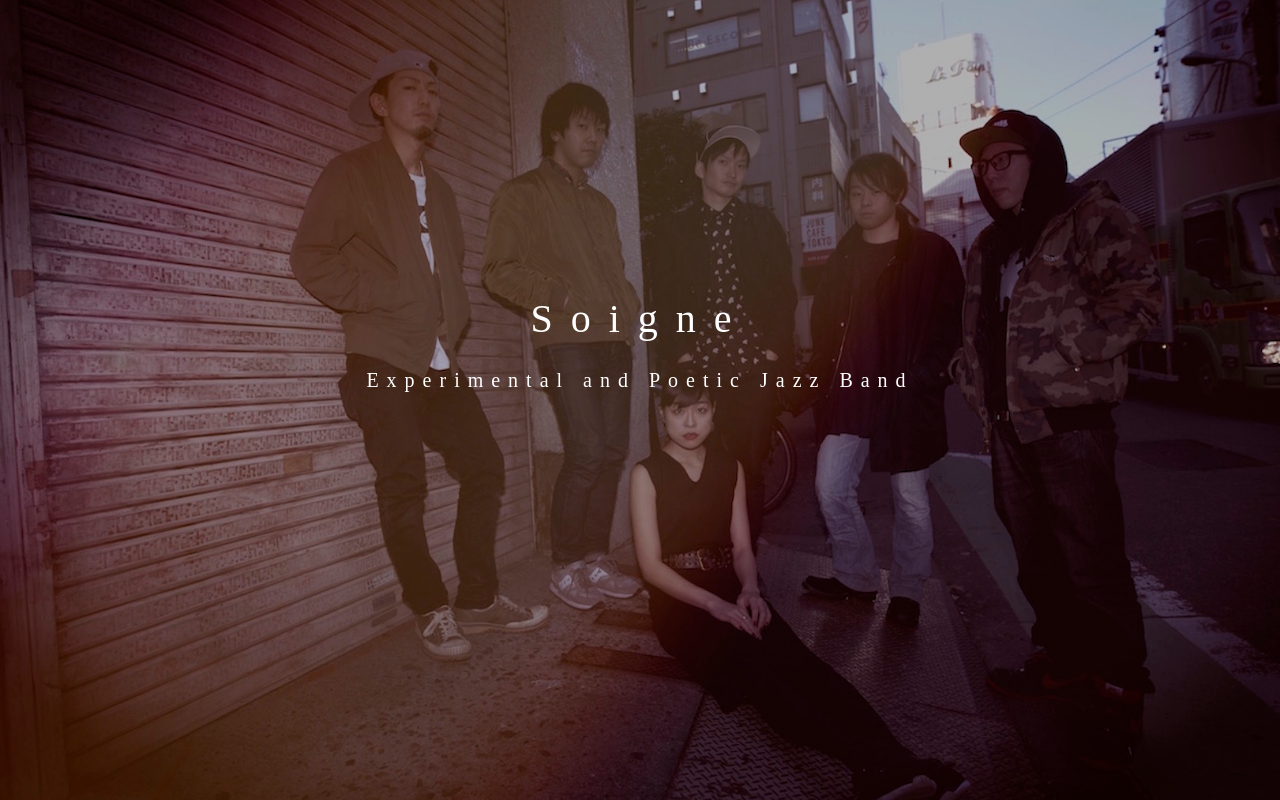
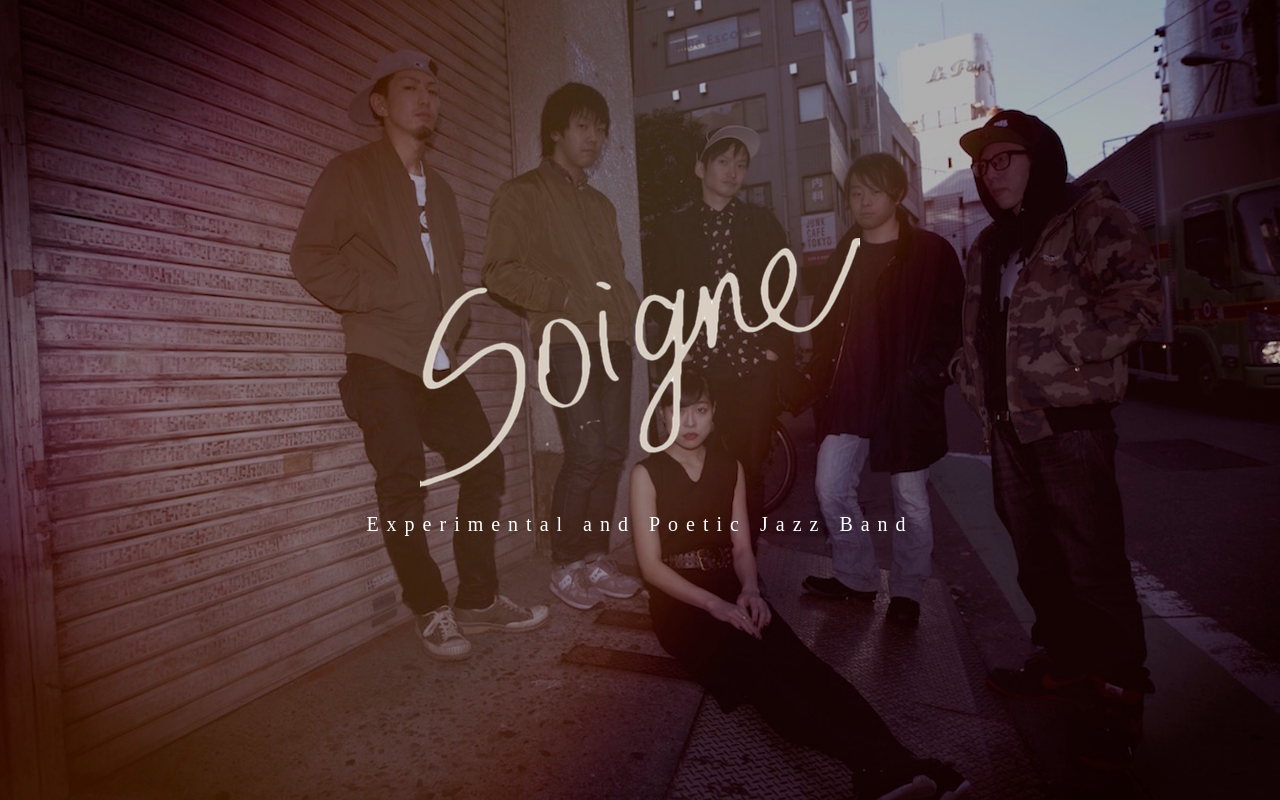
Before and after one commit to soignetokyo/soigne.github.io, a plain HTML site: page index.html in a window 1280 px wide. Drawn offline with Linux system fonts and the light colour scheme.

Commit message:
logoに変更

```diff
--- a/css/main.css
+++ b/css/main.css
@@ -48,7 +48,7 @@ header p {
 /* components */
 
 .top-wrapper {
-  margin-top: 200px;
+  margin-top: 170px;
   display: table;
 	width: 100%;
 	height: 100%;
--- a/index.html
+++ b/index.html
@@ -21,7 +21,7 @@
 
   <div class="top-wrapper">
     <div class="top-text">
-      <h1>Soigne</h1>
+      <img src="img/logo.png" />
       <h2>Experimental and Poetic Jazz Band</h2>
     </div>
   </div>
```
Also changed, not shown: img/logo.png (added).
